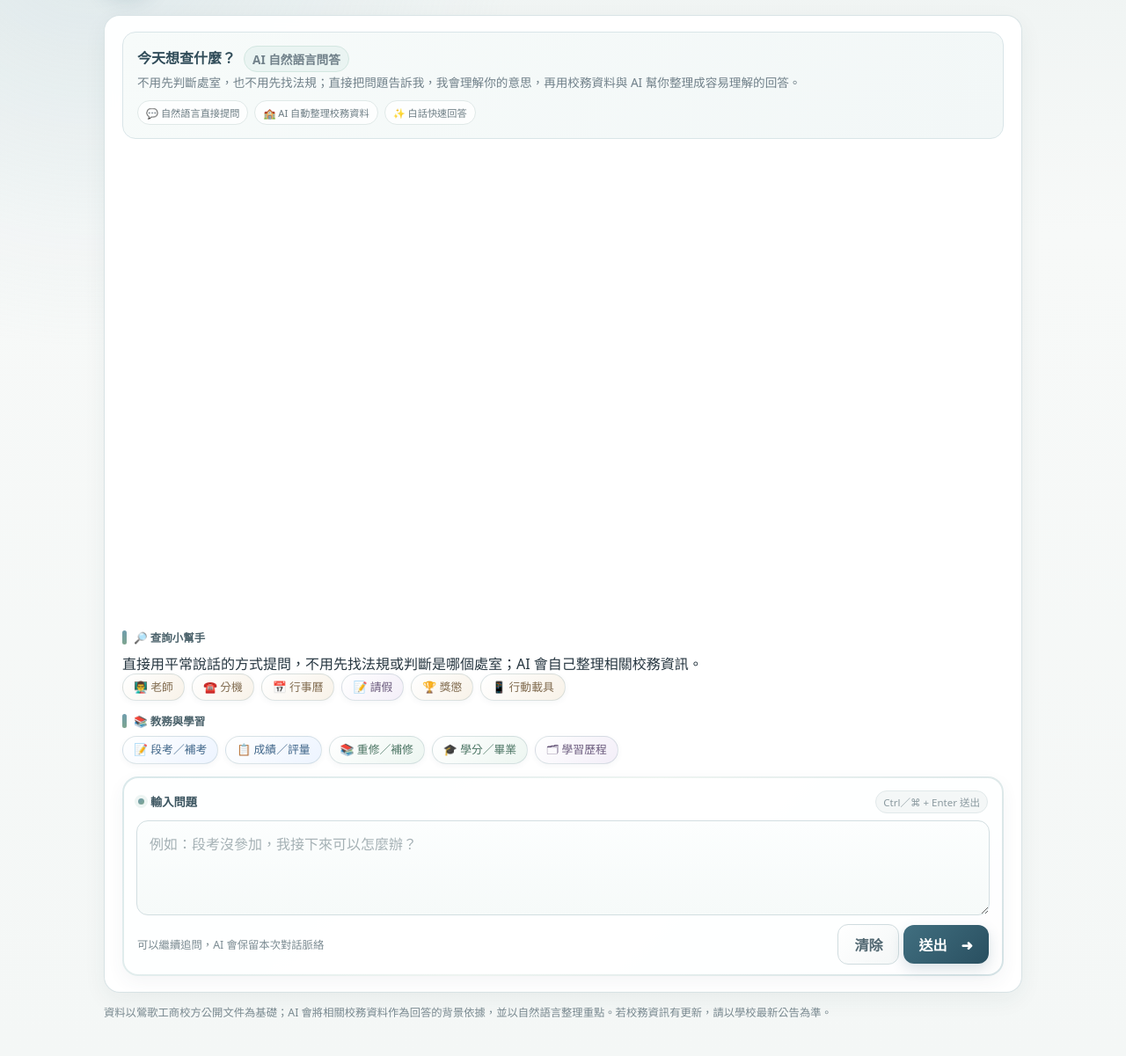
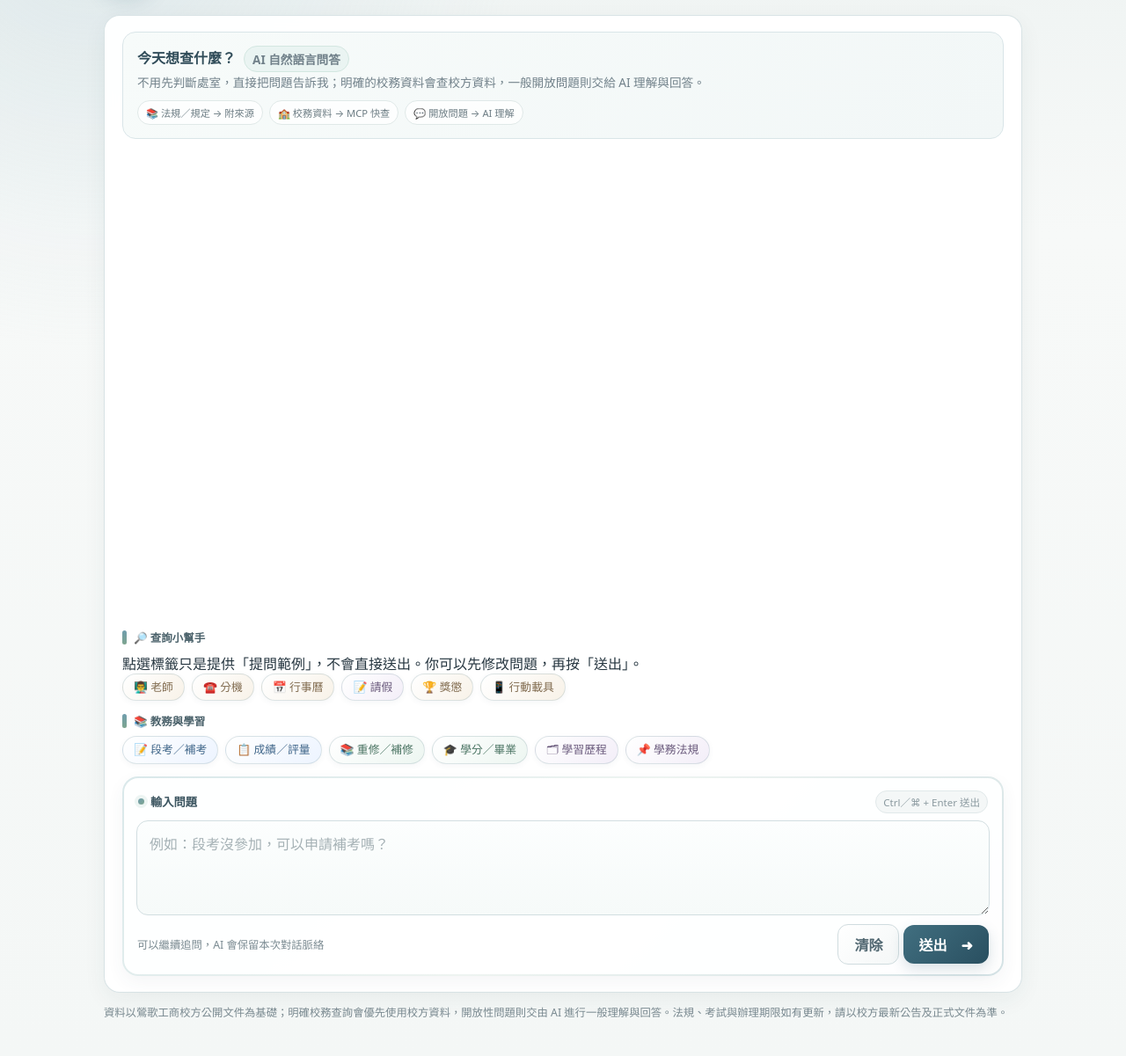
Before and after one commit to lxl-0212/ykvs-ai-assistant, a website: page index.html in a window 1280 px wide. Shown: the part 95-1296 px from the top of the page at 88% size. Drawn offline with Linux system fonts and the light colour scheme.

Commit message:
Add files via upload

```diff
--- a/index.html
+++ b/index.html
@@ -65,7 +65,7 @@ textarea::placeholder{color:#a5b1b5}textarea:hover{border-color:#b9cbd0}textarea
 <header class="hero">
   <div class="brand">
     <div class="crest" aria-hidden="true">🎓</div>
-    <div><h1>鶯歌工商校務 AI 助理</h1><p class="sub">校園公開資料 × RAG × AI 自然語言問答</p></div>
+    <div><h1>鶯歌工商校務 AI 助理</h1><p class="sub">校園公開資料 × MCP × AI 快速查詢</p></div>
   </div>
   <div class="status">● 查詢服務</div>
 </header>
@@ -75,18 +75,18 @@ textarea::placeholder{color:#a5b1b5}textarea:hover{border-color:#b9cbd0}textarea
   <section class="card chat" aria-label="校務資料查詢">
     <div class="welcome">
       <div class="welcome-title"><strong>今天想查什麼？</strong><span class="mode-badge">AI 自然語言問答</span></div>
-      <span>不用先判斷處室，也不用先找法規；直接把問題告訴我，我會理解你的意思，再用校務資料與 AI 幫你整理成容易理解的回答。</span>
+      <span>不用先判斷處室，直接把問題告訴我；明確的校務資料會查校方資料，一般開放問題則交給 AI 理解與回答。</span>
       <div class="mode-hints" aria-label="查詢模式">
-        <span>💬 自然語言直接提問</span>
-        <span>🏫 AI 自動整理校務資料</span>
-        <span>✨ 白話快速回答</span>
+        <span>📚 法規／規定 → 附來源</span>
+        <span>🏫 校務資料 → MCP 快查</span>
+        <span>💬 開放問題 → AI 理解</span>
       </div>
     </div>
     <div id="log" role="log" aria-live="polite" aria-label="對話紀錄"></div>
 
     <div class="tag-section helper-section">
       <div class="tag-section-title">🔎 查詢小幫手</div>
-      <div class="helper-note">直接用平常說話的方式提問，不用先找法規或判斷是哪個處室；AI 會自己整理相關校務資訊。</div>
+      <div class="helper-note">點選標籤只是提供「提問範例」，不會直接送出。你可以先修改問題，再按「送出」。</div>
       <div class="quick-tags" aria-label="查詢小幫手提問分類">
         <button class="quick-tag other" data-query="XXX老師在哪個單位？">👨‍🏫 老師</button>
         <button class="quick-tag other" data-query="教務處的分機是多少？">☎️ 分機</button>
@@ -104,7 +104,8 @@ textarea::placeholder{color:#a5b1b5}textarea:hover{border-color:#b9cbd0}textarea
         <button class="quick-tag credit" data-query="重修通常要怎麼辦理？">📚 重修／補修</button>
         <button class="quick-tag credit" data-query="畢業需要符合哪些學分條件？">🎓 學分／畢業</button>
         <button class="quick-tag student" data-query="學習歷程要怎麼準備比較好？">🗂 學習歷程</button>
-              </div>
+        <button class="quick-tag student" data-query="如果我想查學務相關法規，可以看哪些資料？">📌 學務法規</button>
+      </div>
     </div>
     <div class="composer">
       <div class="composer-inner">
@@ -112,7 +113,7 @@ textarea::placeholder{color:#a5b1b5}textarea:hover{border-color:#b9cbd0}textarea
           <label class="composer-label" for="msg"><span class="dot"></span>輸入問題</label>
           <span class="composer-tip">Ctrl／⌘ + Enter 送出</span>
         </div>
-        <textarea id="msg" placeholder="例如：段考沒參加，我接下來可以怎麼辦？"></textarea>
+        <textarea id="msg" placeholder="例如：段考沒參加，可以申請補考嗎？"></textarea>
         <div class="actions">
           <span class="hint">可以繼續追問，AI 會保留本次對話脈絡</span>
           <div><button id="clear" class="clear" type="button">清除</button> <button id="send" type="button">送出　➜</button></div>
@@ -121,7 +122,7 @@ textarea::placeholder{color:#a5b1b5}textarea:hover{border-color:#b9cbd0}textarea
     </div>
   </section>
 </div>
-<footer>資料以鶯歌工商校方公開文件為基礎；AI 會將相關校務資料作為回答的背景依據，並以自然語言整理重點。若校務資訊有更新，請以學校最新公告為準。</footer>
+<footer>資料以鶯歌工商校方公開文件為基礎；明確校務查詢會優先使用校方資料，開放性問題則交由 AI 進行一般理解與回答。法規、考試與辦理期限如有更新，請以校方最新公告及正式文件為準。</footer>
 </main>
 
 <script>
```
Also changed, not shown: server.js (+5 -6 lines), README.md.
